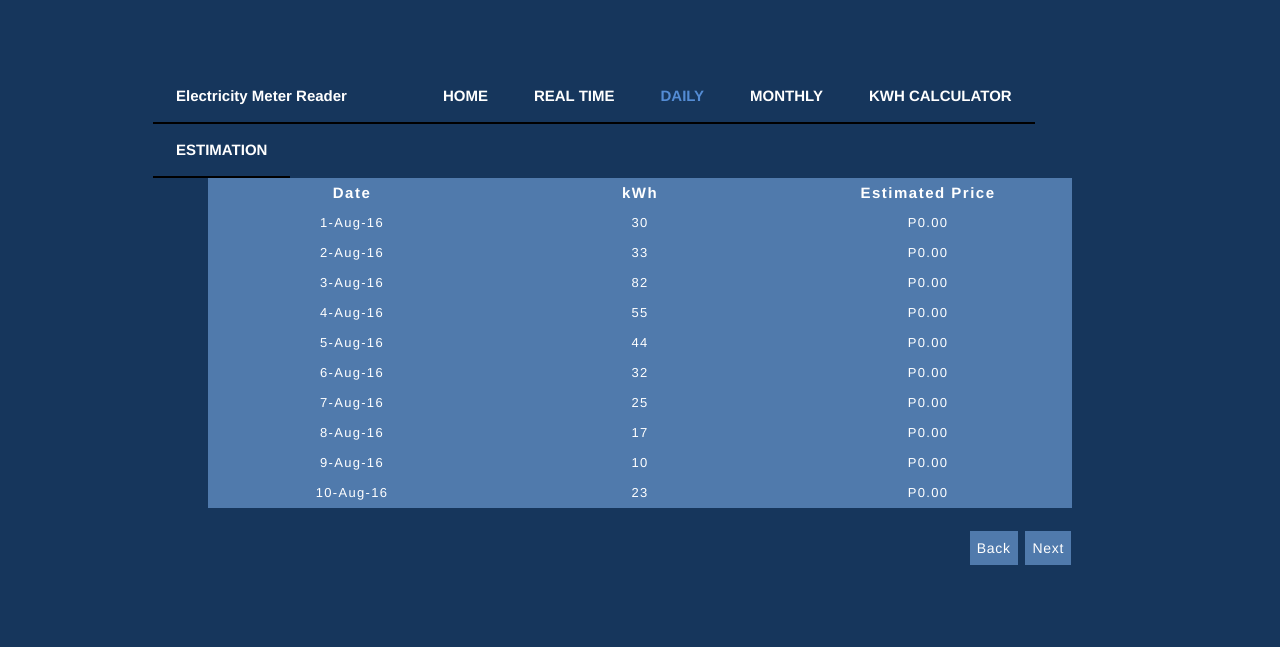
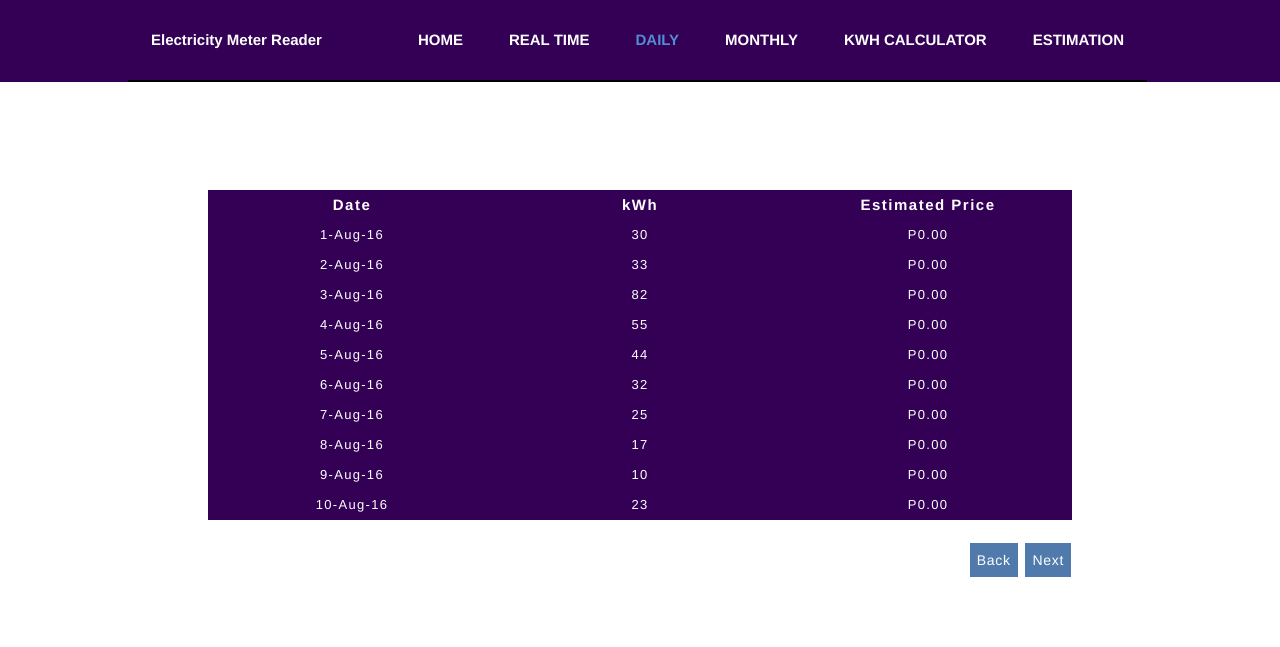
Before and after one commit to agentklass200/EMR-Project, a PHP site: page /daily.php in a window 1280 px wide. Shown: the top 647 px of the page. Run offline with PHP 8.4, Linux system fonts and the light colour scheme.

Commit message:
Fix Font import, Change background color blabla

```diff
--- a/css/style.css
+++ b/css/style.css
@@ -1,8 +1,9 @@
-#bgclr{
-	background-color: #16365c;
+@import url('../fonts/stylesheet.css');
+
+
+.login-page{
+	background-color: #330055;
 }
-
-@import url(../fonts/stylesheet.css);
 
 .emr{
 	color: white;
@@ -44,13 +45,17 @@
 }
 
 .menu{
-	width: 80%;
-	margin: 0 auto;
-	margin-top: 5em !important;
-
+	width: 100%;
+	/*margin-top: 5em !important;*/
+	background-color: #330055;
 }
 
-li {
+.mlist{
+	width: 80%;
+	margin: auto;
+}
+
+.menu li {
     float: left;
     list-style: none;
     padding-left: 0.5em;
@@ -58,23 +63,22 @@ li {
     border-bottom: 2px solid black;
 }
 
-li a {
+.menu li a {
     display: block;
     color: white;
     text-align: center;
-    padding: 16px;
+    padding: 30px 16px;
     text-decoration: none;
     font-size: 15px;
     font-weight: bold;
-
 }
 
-li a:hover{
+.menu li a:hover{
 	color: #507aac;
 	text-decoration: none;
 }
 
-#active{
+.menu #active{
 	color: #548cd4 !important;
 }
 
@@ -109,7 +113,7 @@ li a:hover{
 }
 
 .theader{
-	background-color: #507aac;
+	background-color: #330055;
 	color: white;
 	text-align: center;
 	font-size: 15px;
@@ -118,7 +122,7 @@ li a:hover{
 }
 
 .theader2{
-	background-color: #507aac;
+	background-color: #330055;
 	color: white;
 	text-align: center;
 	font-size: 15px;
@@ -128,7 +132,7 @@ li a:hover{
 }
 
 .collabels3{
-	background-color: #507aac;
+	background-color: #330055;
 	color: white;
 	text-align: center;
 	font-size: 13px;
@@ -147,23 +151,21 @@ li a:hover{
 
 
 .custinfo{
-	background-color: #507aac;
+	background-color: #330055;
 	padding-left: 1em;
 	padding-top: 0.4em;
 	padding-bottom: 0.4em;
 	margin-right:2em;
+	color: #fff;
 }
 input{
-	background-color: #507aac;
+	background-color: #330055;
 	padding-left: 1em;
 	padding-top: 0.4em;
 	padding-bottom: 0.4em;
 	margin-right:2em;
 }
 
-td{
-	color:white;
-}
 
 .collabels{
 	padding-left: 20px;
@@ -185,7 +187,7 @@ td{
 }
 
 .tble3{
-	background-color: #507aac;
+	background-color: #330055;
 	width: 90%;
 	margin: 0 auto;
 	text-align: center;
--- a/daily.php
+++ b/daily.php
@@ -9,7 +9,7 @@
   </head>
   <body id="bgclr">
   <div class="menu">
-    <ul class="mlist">
+    <ul class="mlist clearfix">
       <li><a id="emrlst" href="#">Electricity Meter Reader</a></li>
       <li><a href="home.php">HOME</a></li>
       <li><a href="realtime.php">REAL TIME</a></li>
--- a/estimation.php
+++ b/estimation.php
@@ -9,7 +9,7 @@
   </head>
   <body id="bgclr">
   <div class="menu">
-    <ul class="mlist">
+    <ul class="mlist clearfix">
       <li><a id="emrlst" href="#">Electricity Meter Reader</a></li>
       <li><a href="home.php">HOME</a></li>
       <li><a href="realtime.php">REAL TIME</a></li>
--- a/home.php
+++ b/home.php
@@ -9,7 +9,7 @@
   </head>
   <body id="bgclr">
   <div class="menu">
-    <ul class="mlist">
+    <ul class="mlist clearfix">
       <li><a id="emrlst" href="#">Electricity Meter Reader</a></li>
       <li><a href="home.php" id="active">HOME</a></li>
       <li><a href="realtime.php">REAL TIME</a></li>
--- a/index.php
+++ b/index.php
@@ -7,7 +7,7 @@
     <!-- Bootstrap -->
     <link href="css/bootstrap.min.css" rel="stylesheet" media="screen">
   </head>
-  <body id="bgclr">
+  <body class="login-page">
     <div id="lgn">
         <h1 class="emr">Electricity Meter Reader</h1><br>
         <form action="home.php">
--- a/kwh.php
+++ b/kwh.php
@@ -9,7 +9,7 @@
   </head>
   <body id="bgclr">
   <div class="menu">
-    <ul class="mlist">
+    <ul class="mlist clearfix">
       <li><a id="emrlst" href="#">Electricity Meter Reader</a></li>
       <li><a href="home.php">HOME</a></li>
       <li><a href="realtime.php">REAL TIME</a></li>
--- a/monthly.php
+++ b/monthly.php
@@ -9,7 +9,7 @@
   </head>
   <body id="bgclr">
   <div class="menu">
-    <ul class="mlist">
+    <ul class="mlist clearfix">
       <li><a id="emrlst" href="#">Electricity Meter Reader</a></li>
       <li><a href="home.php">HOME</a></li>
       <li><a href="realtime.php">REAL TIME</a></li>
--- a/realtime.php
+++ b/realtime.php
@@ -9,7 +9,7 @@
   </head>
   <body id="bgclr">
   <div class="menu">
-    <ul class="mlist">
+    <ul class="mlist clearfix">
       <li><a id="emrlst" href="#">Electricity Meter Reader</a></li>
       <li><a href="home.php">HOME</a></li>
       <li><a href="realtime.php" id="active">REAL TIME</a></li>
```
